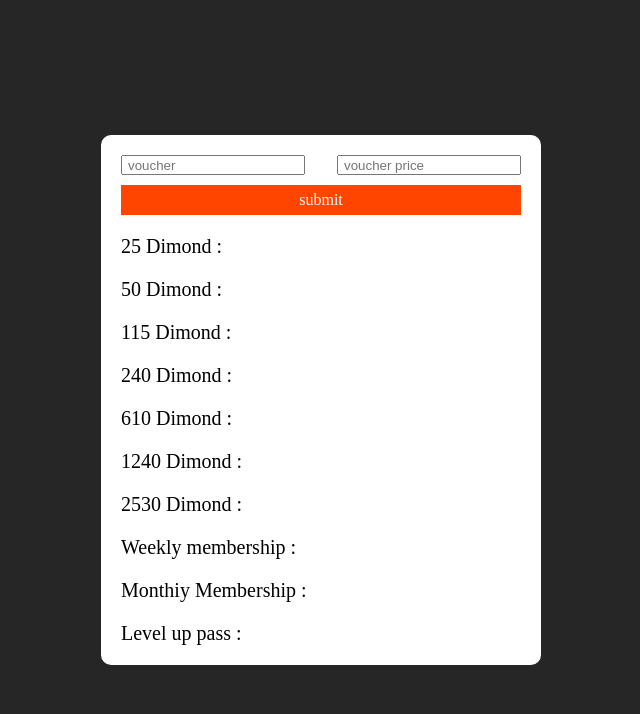
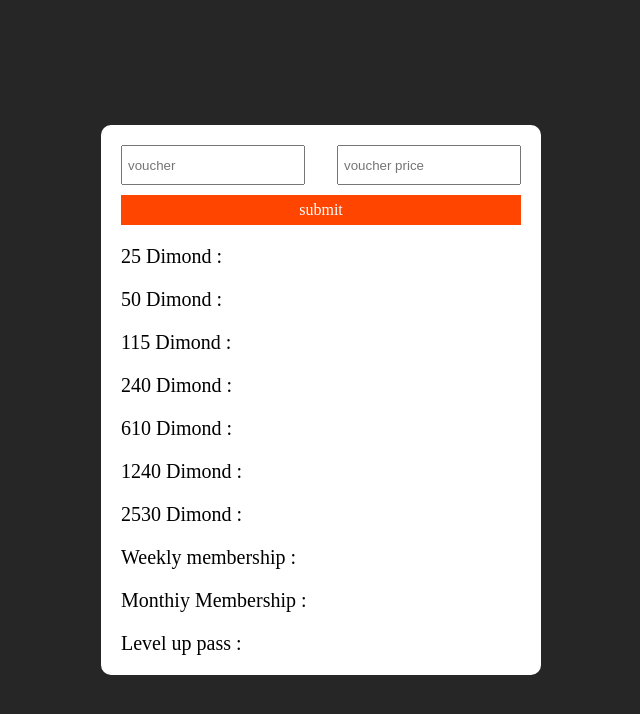
Before and after one commit to alsiam09/albaba-top-up-calculator, a plain HTML site: page index.html in a window 1280 px wide. Shown: the whole page, without its empty margins (319-959 px from the left). Drawn offline with Linux system fonts and the light colour scheme.

Commit message:
Top up calculator

```diff
--- a/Css/Index.css
+++ b/Css/Index.css
@@ -17,6 +17,7 @@
     width: 46% !important;
     padding-left: 5px;
     box-sizing: border-box;
+    height: 40px !important;
 }
 .in{
     justify-content: space-between;
```
